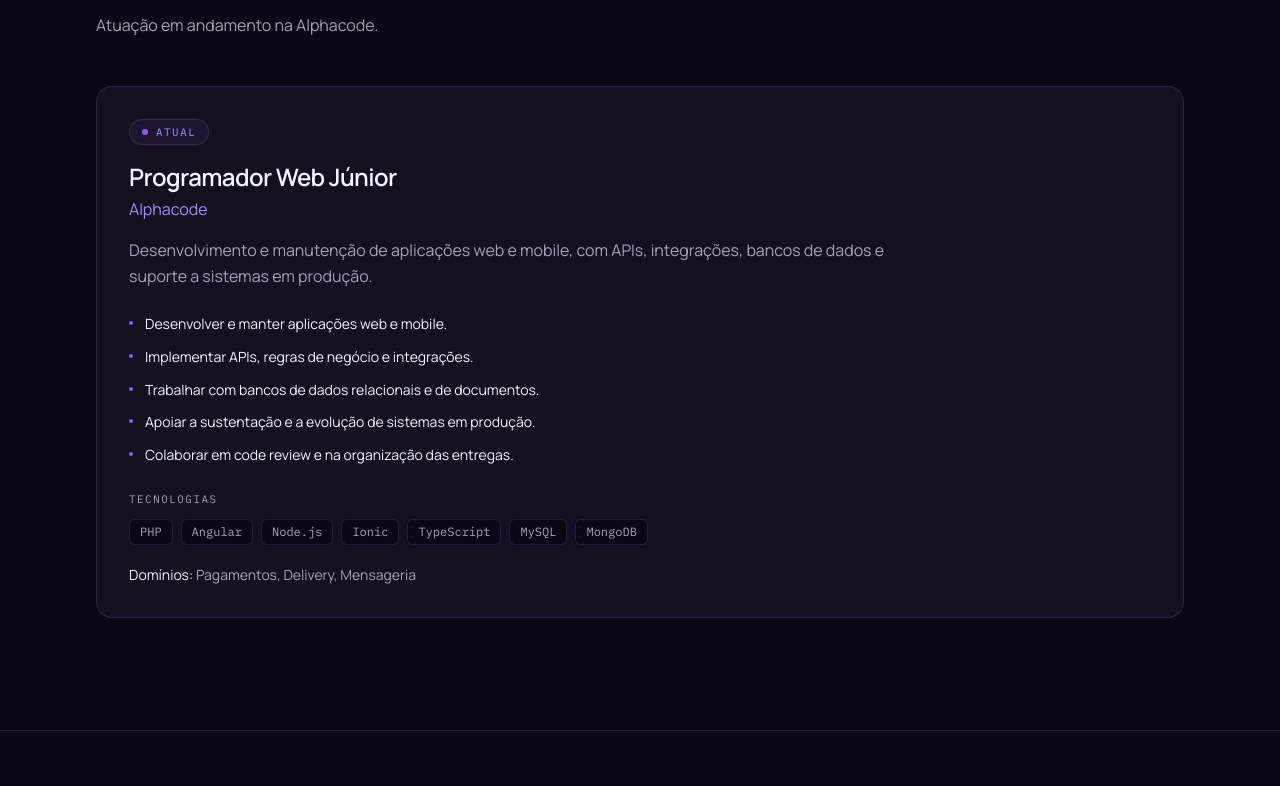
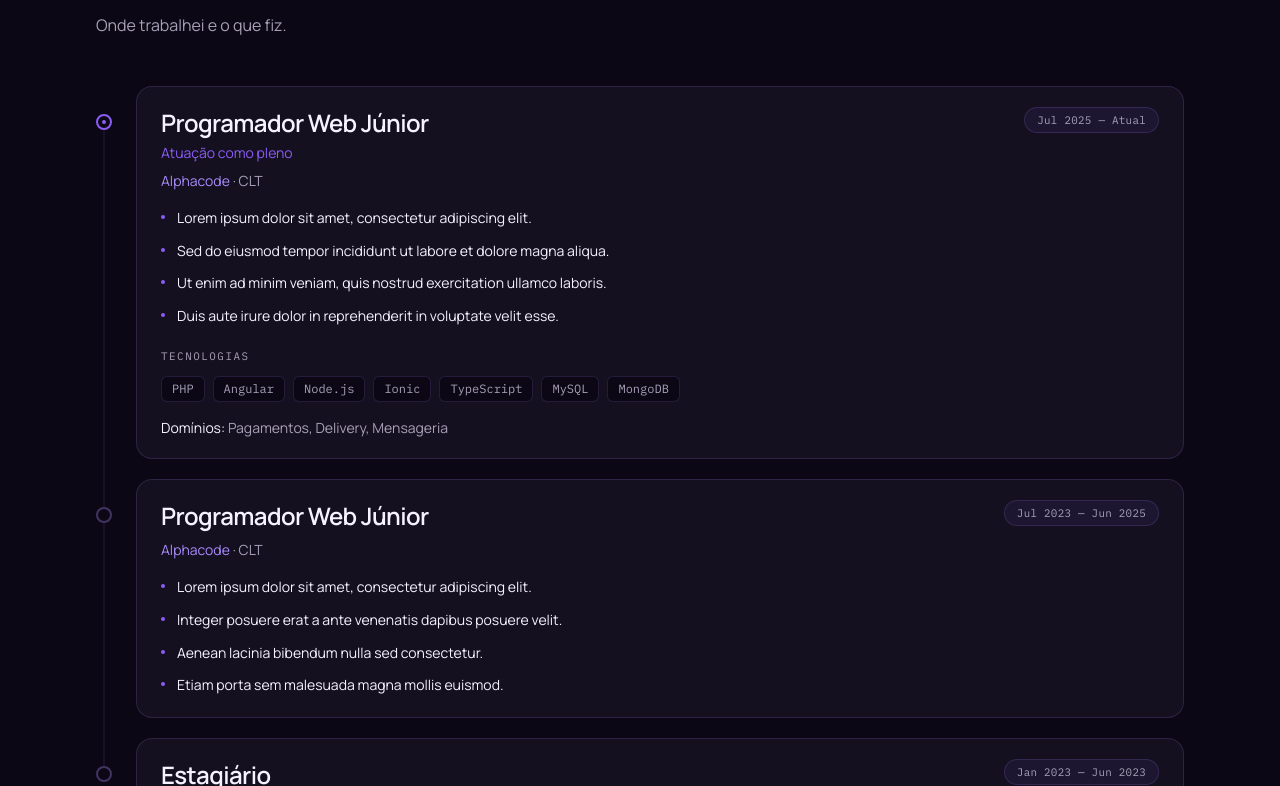
Before and after one commit to KevinAlves55/kevin-alves-portfolio, a React (Vite) app: page / in a window 1280 px wide. Shown: the part 1814-2600 px from the top of the page. Built offline with nearby package versions, Linux system fonts and the light colour scheme.

Commit message:
feat: inicia sessão de experiência

```diff
--- a/src/hooks/useSectionReveal.ts
+++ b/src/hooks/useSectionReveal.ts
@@ -16,21 +16,41 @@ export function useSectionReveal() {
       const items = gsap.utils.toArray<HTMLElement>('[data-reveal]', scope)
       if (items.length === 0) return
 
-      gsap.set(items, { autoAlpha: 0, y: 18 })
+      const fromLeft = items.filter((item) => item.dataset.reveal === 'left')
+      const fromBelow = items.filter((item) => item.dataset.reveal !== 'left')
+
+      if (fromBelow.length > 0) gsap.set(fromBelow, { autoAlpha: 0, y: 18 })
+      if (fromLeft.length > 0) gsap.set(fromLeft, { autoAlpha: 0, x: -32 })
 
       const observer = new IntersectionObserver(
         (entries) => {
           if (!entries.some((entry) => entry.isIntersecting)) return
-          gsap.to(items, {
+          const timeline = gsap.timeline()
+          if (fromBelow.length > 0) {
+            timeline.to(fromBelow, {
               autoAlpha: 1,
               y: 0,
               duration: 0.7,
               stagger: 0.08,
               ease: 'power2.out',
             })
+          }
+          if (fromLeft.length > 0) {
+            timeline.to(
+              fromLeft,
+              {
+                autoAlpha: 1,
+                x: 0,
+                duration: 0.75,
+                stagger: 0.12,
+                ease: 'power2.out',
+              },
+              fromBelow.length > 0 ? '-=0.35' : 0,
+            )
+          }
           observer.disconnect()
         },
-        { threshold: 0.2 },
+        { threshold: 0.15 },
       )
 
       observer.observe(scope)
--- a/src/i18n/pt.ts
+++ b/src/i18n/pt.ts
@@ -40,28 +40,62 @@ export const pt = {
   experienceSection: {
     index: '02',
     title: 'Experiência',
-    description: 'Atuação em andamento na Alphacode.',
+    description: 'Onde trabalhei e o que fiz.',
     technologies: 'Tecnologias',
     domains: 'Domínios',
   },
+  // Atividades em lorem ipsum são provisórias. Substitua cada lista em activities.
+  // Tecnologias e domínios das fases anteriores ficam vazios até você definir o que entra em cada uma.
   experience: [
     {
-      id: 'alphacode',
+      id: 'alphacode-pleno',
       company: 'Alphacode',
       role: 'Programador Web Júnior',
-      periodLabel: 'Atual',
+      periodLabel: 'Jul 2025 — Atual',
       current: true,
-      summary:
-        'Desenvolvimento e manutenção de aplicações web e mobile, com APIs, integrações, bancos de dados e suporte a sistemas em produção.',
+      engagement: 'CLT',
+      levelNote: 'Atuação como pleno',
       activities: [
-        'Desenvolver e manter aplicações web e mobile.',
-        'Implementar APIs, regras de negócio e integrações.',
-        'Trabalhar com bancos de dados relacionais e de documentos.',
-        'Apoiar a sustentação e a evolução de sistemas em produção.',
-        'Colaborar em code review e na organização das entregas.',
+        'Lorem ipsum dolor sit amet, consectetur adipiscing elit.',
+        'Sed do eiusmod tempor incididunt ut labore et dolore magna aliqua.',
+        'Ut enim ad minim veniam, quis nostrud exercitation ullamco laboris.',
+        'Duis aute irure dolor in reprehenderit in voluptate velit esse.',
       ],
       technologies: ['PHP', 'Angular', 'Node.js', 'Ionic', 'TypeScript', 'MySQL', 'MongoDB'],
       domains: ['Pagamentos', 'Delivery', 'Mensageria'],
+    },
+    {
+      id: 'alphacode-junior',
+      company: 'Alphacode',
+      role: 'Programador Web Júnior',
+      periodLabel: 'Jul 2023 — Jun 2025',
+      current: false,
+      engagement: 'CLT',
+      levelNote: null,
+      activities: [
+        'Lorem ipsum dolor sit amet, consectetur adipiscing elit.',
+        'Integer posuere erat a ante venenatis dapibus posuere velit.',
+        'Aenean lacinia bibendum nulla sed consectetur.',
+        'Etiam porta sem malesuada magna mollis euismod.',
+      ],
+      technologies: [],
+      domains: [],
+    },
+    {
+      id: 'alphacode-estagio',
+      company: 'Alphacode',
+      role: 'Estagiário',
+      periodLabel: 'Jan 2023 — Jun 2023',
+      current: false,
+      engagement: 'Estágio',
+      levelNote: null,
+      activities: [
+        'Lorem ipsum dolor sit amet, consectetur adipiscing elit.',
+        'Praesent commodo cursus magna, vel scelerisque nisl consectetur.',
+        'Donec ullamcorper nulla non metus auctor fringilla.',
+      ],
+      technologies: [],
+      domains: [],
     },
   ],
   skillsSection: {
--- a/src/sections/Experience.tsx
+++ b/src/sections/Experience.tsx
@@ -1,36 +1,57 @@
 import { Container } from '../components/Container.tsx'
 import { SectionHeading } from '../components/SectionHeading.tsx'
 import { useLocale } from '../hooks/useLocale.ts'
+import { useSectionReveal } from '../hooks/useSectionReveal.ts'
+import { cn } from '../lib/cn.ts'
 
 export function Experience() {
   const { copy } = useLocale()
   const experienceSection = copy.experienceSection
+  const entries = copy.experience
+  const root = useSectionReveal()
 
   return (
-    <section id="experiencia" aria-labelledby="experiencia-titulo" className="border-t border-line pt-10 pb-20 sm:pt-14 sm:pb-28">
+    <section
+      id="experiencia"
+      ref={root}
+      aria-labelledby="experiencia-titulo"
+      className="overflow-x-clip border-t border-line pt-10 pb-20 sm:pt-14 sm:pb-28"
+    >
       <Container>
-        <SectionHeading
-          id="experiencia-titulo"
-          title={experienceSection.title}
-          description={experienceSection.description}
-        />
-        <ol className="mt-12 space-y-6">
-          {copy.experience.map((entry) => (
-            <li key={entry.id} className="panel rounded-2xl p-6 sm:p-8">
-              <div className="flex flex-wrap items-center gap-3">
-                {entry.current ? (
-                  <span className="inline-flex items-center gap-2 rounded-full border border-line bg-raised px-3 py-1 font-mono text-[0.68rem] tracking-[0.14em] text-accent-soft uppercase">
-                    <span className="size-1.5 rounded-full bg-accent" aria-hidden="true" />
+        <div data-reveal>
+          <SectionHeading id="experiencia-titulo" title={experienceSection.title} description={experienceSection.description} />
+        </div>
+        <ol className="relative mt-12 flex flex-col gap-5">
+          {entries.map((entry, index) => (
+            <li key={entry.id} data-reveal="left" className="relative pl-8 sm:pl-10">
+              {index < entries.length - 1 ? (
+                <span aria-hidden="true" className="absolute top-9 left-2 h-[calc(100%+1.25rem)] w-px -translate-x-1/2 bg-line" />
+              ) : null}
+              <span
+                aria-hidden="true"
+                className={cn(
+                  'absolute top-7 left-0 z-10 size-4 rounded-full border-2 bg-canvas',
+                  entry.current ? 'border-accent' : 'border-line-strong',
+                )}
+              >
+                {entry.current ? <span className="absolute inset-1 rounded-full bg-accent" /> : null}
+              </span>
+              <article className="panel about-card rounded-2xl px-5 py-5 sm:px-6">
+                <div className="flex flex-col gap-3 sm:flex-row sm:items-start sm:justify-between">
+                  <div className="min-w-0">
+                    <h3 className="text-xl font-semibold tracking-tight text-balance sm:text-2xl">{entry.role}</h3>
+                    {entry.levelNote ? <p className="mt-1 text-sm text-accent">{entry.levelNote}</p> : null}
+                    <p className="mt-2 text-sm text-muted">
+                      <span className="text-accent-soft">{entry.company}</span>
+                      <span aria-hidden="true"> · </span>
+                      <span>{entry.engagement}</span>
+                    </p>
+                  </div>
+                  <p className="w-fit shrink-0 rounded-full border border-line bg-raised px-3 py-1 font-mono text-[0.68rem] tracking-wide text-muted">
                     {entry.periodLabel}
-                  </span>
-                ) : (
-                  <span className="font-mono text-xs text-muted">{entry.periodLabel}</span>
-                )}
+                  </p>
                 </div>
-              <h3 className="mt-4 text-2xl font-semibold tracking-tight">{entry.role}</h3>
-              <p className="mt-1 text-accent-soft">{entry.company}</p>
-              <p className="mt-4 max-w-3xl leading-relaxed text-pretty text-muted">{entry.summary}</p>
-              <ul className="mt-6 space-y-2.5">
+                <ul className="mt-4 space-y-2.5">
                   {entry.activities.map((activity) => (
                     <li key={activity} className="flex gap-3 text-sm leading-relaxed text-ink">
                       <span className="mt-2 size-1 shrink-0 rounded-full bg-accent" aria-hidden="true" />
@@ -38,7 +59,8 @@ export function Experience() {
                     </li>
                   ))}
                 </ul>
-              <div className="mt-6">
+                {entry.technologies.length > 0 ? (
+                  <div className="mt-5">
                     <p className="font-mono text-[0.68rem] tracking-[0.14em] text-muted uppercase">{experienceSection.technologies}</p>
                     <ul className="mt-3 flex flex-wrap gap-2">
                       {entry.technologies.map((technology) => (
@@ -48,10 +70,14 @@ export function Experience() {
                       ))}
                     </ul>
                   </div>
-              <p className="mt-5 text-sm text-muted">
+                ) : null}
+                {entry.domains.length > 0 ? (
+                  <p className="mt-4 text-sm text-muted">
                     <span className="text-ink">{experienceSection.domains}: </span>
                     {entry.domains.join(', ')}
                   </p>
+                ) : null}
+              </article>
             </li>
           ))}
         </ol>
--- a/src/types/content.ts
+++ b/src/types/content.ts
@@ -6,7 +6,8 @@ export type ExperienceEntry = {
   role: string
   periodLabel: string
   current: boolean
-  summary: string
+  engagement: string
+  levelNote: string | null
   activities: readonly string[]
   technologies: readonly string[]
   domains: readonly string[]
```
Lines whose indentation alone changed are shown as unchanged.
